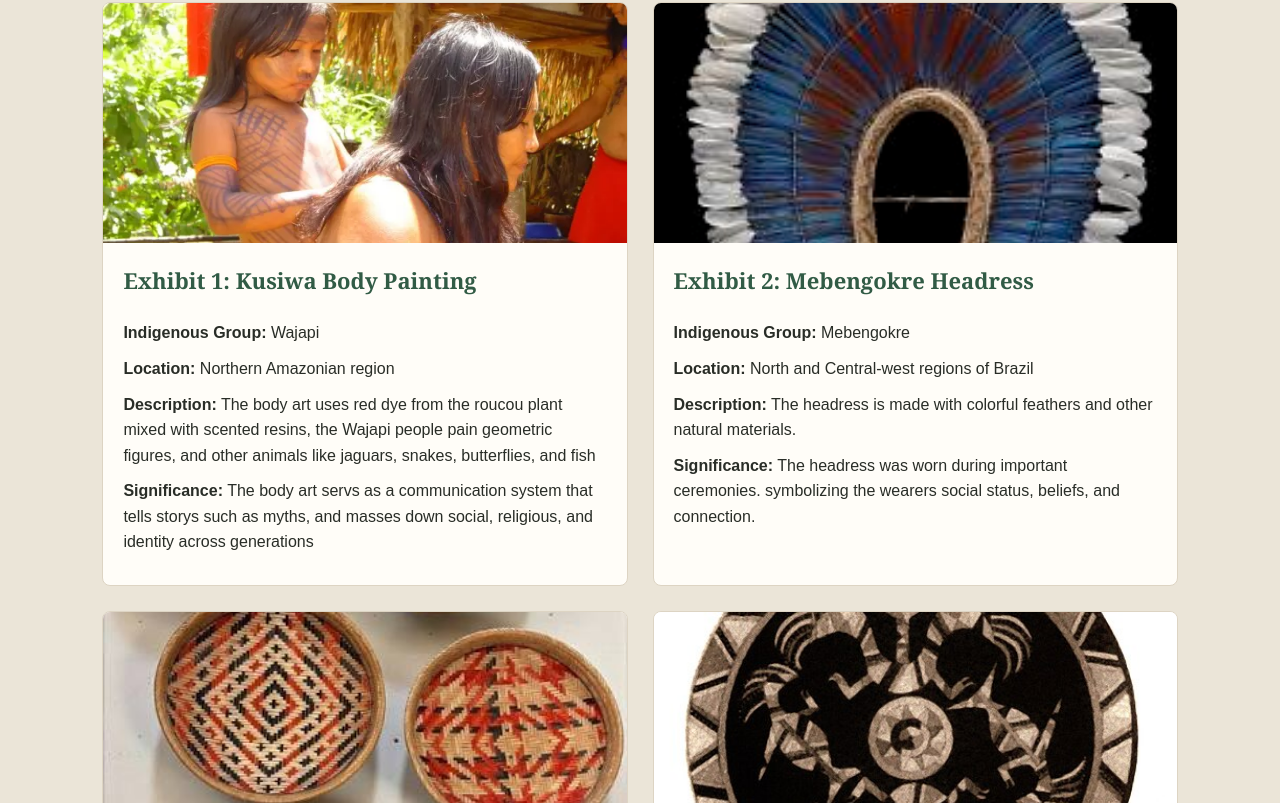
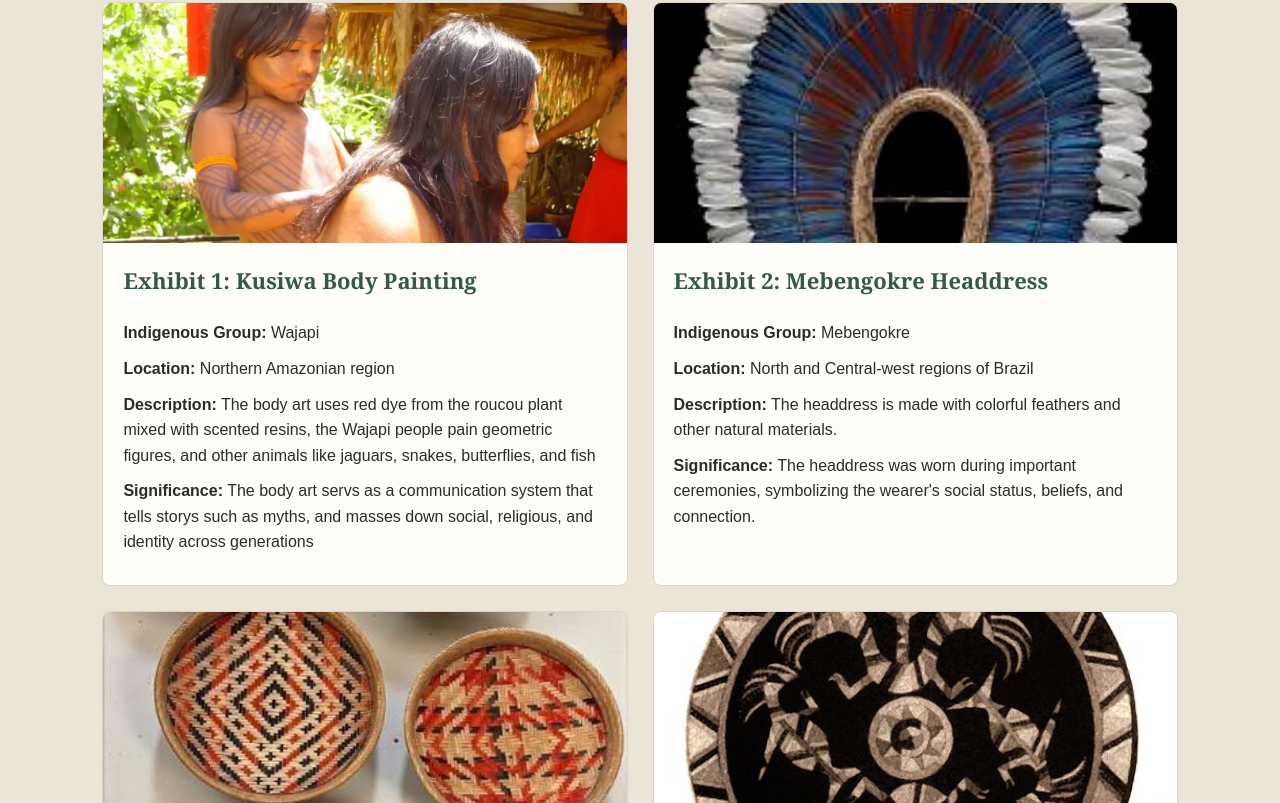
Before and after one commit to KalMeKy/KalMeKy.github.io, a plain HTML site: page index.html in a window 1280 px wide. Shown: the part 1059-1862 px from the top of the page. Drawn offline with Linux system fonts and the light colour scheme.

Commit message:
Fix Mebengokre headdress spelling
Rename the image file and correct the exhibit heading and description.

```diff
--- a/index.html
+++ b/index.html
@@ -60,13 +60,13 @@
             </article>
 
             <article class="exhibit">
-                <img src="Images/MebengokreHeadress.jpg" alt="Exhibit 2 image">
+                <img src="Images/MebengokreHeaddress.jpg" alt="Exhibit 2 image">
                 <div class="exhibit-content">
-                    <h3>Exhibit 2: Mebengokre Headress</h3>
+                    <h3>Exhibit 2: Mebengokre Headdress</h3>
                     <p><strong>Indigenous Group:</strong> Mebengokre  </p>
                     <p><strong>Location:</strong> North and Central-west regions of Brazil </p>
-                    <p><strong>Description:</strong> The headress is made with colorful feathers and other natural materials. </p>
-                    <p><strong>Significance:</strong> The headress was worn during important ceremonies. symbolizing the wearers social status, beliefs, and connection.</p>
+                    <p><strong>Description:</strong> The headdress is made with colorful feathers and other natural materials. </p>
+                    <p><strong>Significance:</strong> The headdress was worn during important ceremonies, symbolizing the wearer's social status, beliefs, and connection.</p>
                 </div>
             </article>
 
```
Also changed, not shown: Images/MebengokreHeaddress.jpg (renamed from Images/MebengokreHeadress.jpg).
